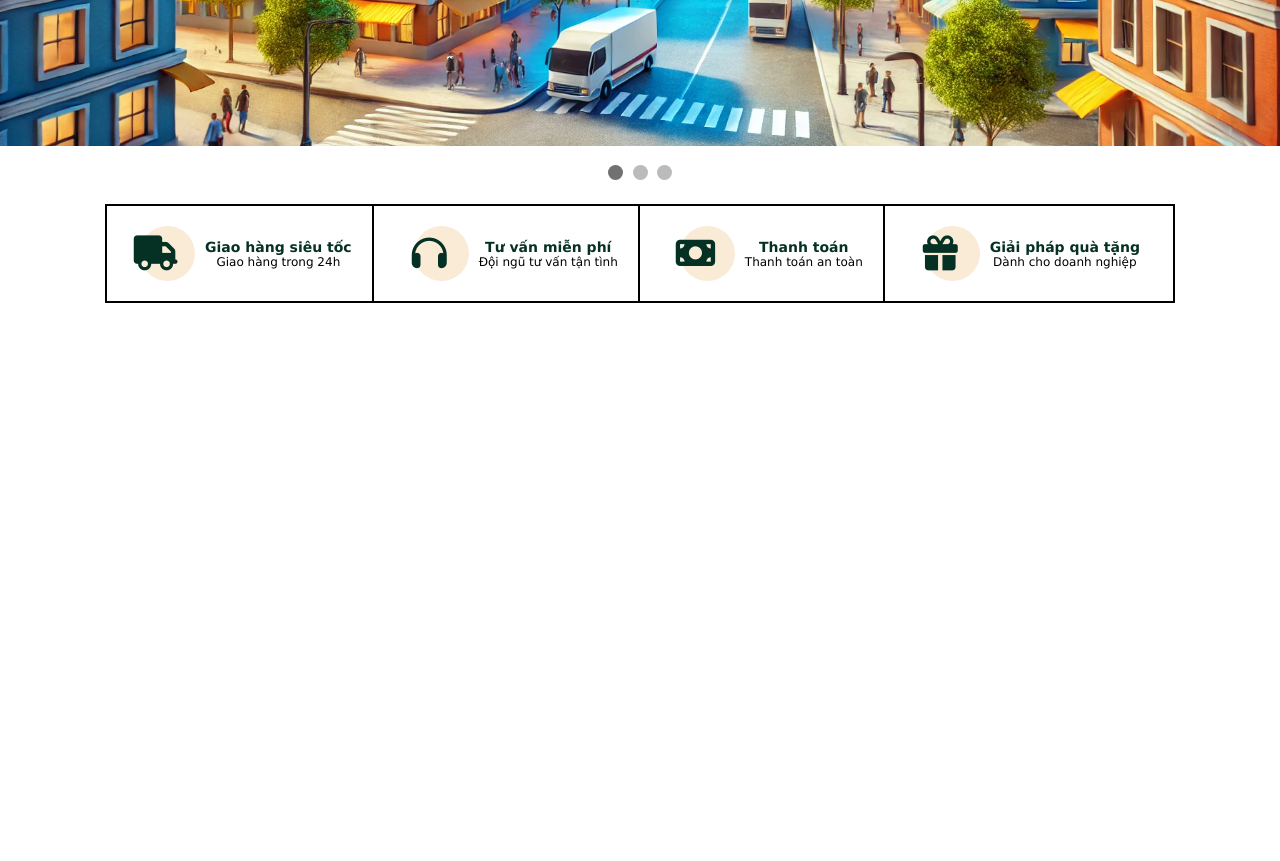
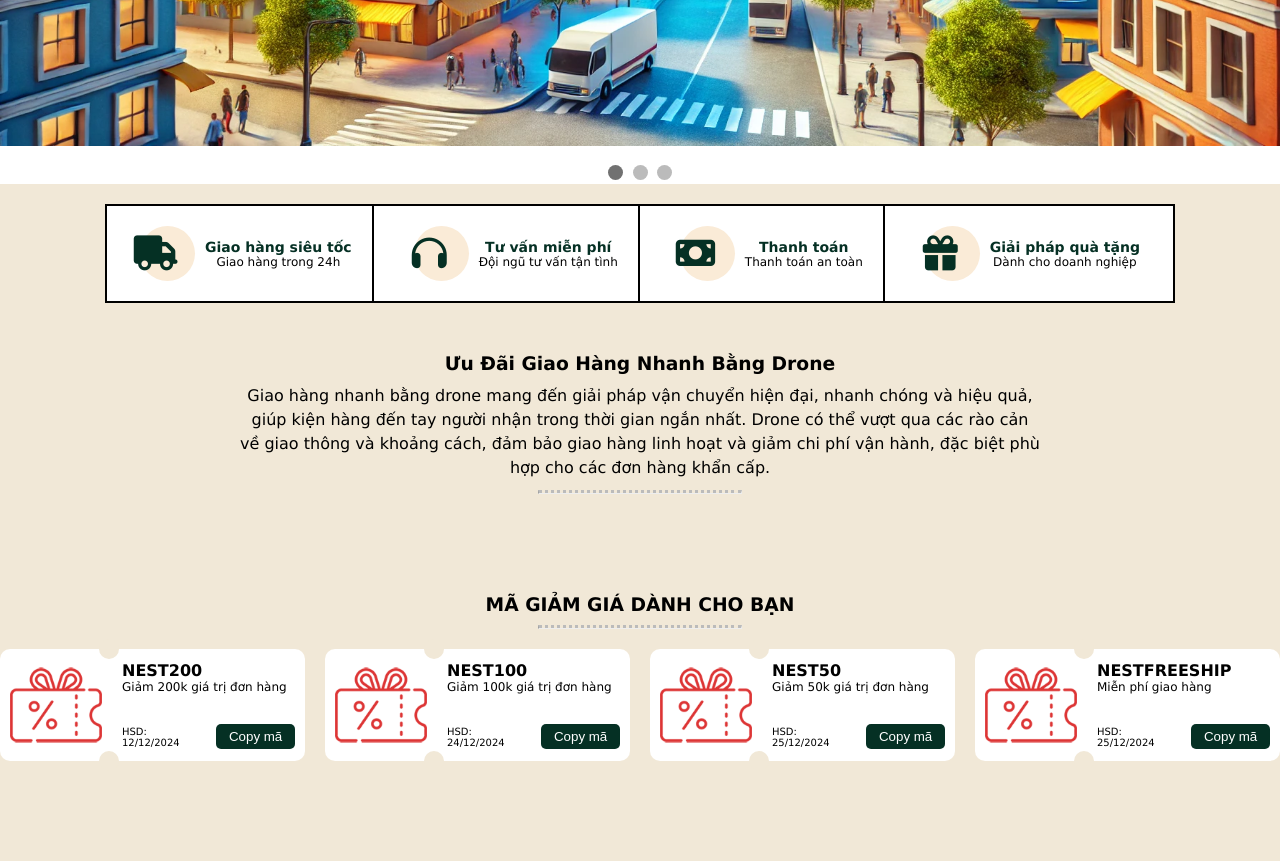
Before and after one commit to Phucduy2501/group3, a plain HTML site: page index.html in a window 1280 px wide. Shown: the part 674-1535 px from the top of the page. Before the commit the page ends 1077 px from the top, so only its background shows below. Drawn offline with Linux system fonts and the light colour scheme.

Commit message:
themgiamgia

```diff
--- a/index.html
+++ b/index.html
@@ -25,11 +25,11 @@
 
     <!-- css  -->
     <link rel="stylesheet" href="./src/css/index.css" />
-
     <link rel="stylesheet" href="./src/css/header.css" />
-
     <link rel="stylesheet" href="./src/css/carousel.css" />
     <link rel="stylesheet" href="./src/css/services.css" />
+    <link rel="stylesheet" href="./src/css/uudai.css" />
+    <link rel="stylesheet" href="./src/css/giamgia.css" />
   </head>
   <body>
     <!-- header -->
@@ -143,7 +143,78 @@
         </div>
       </div>
     </section>
-    <section id=""></section>
+    <section id="banner">
+      <div class="text__banner">
+        <h3>Ưu Đãi Giao Hàng Nhanh Bằng Drone</h3>
+        <p>
+          Giao hàng nhanh bằng drone mang đến giải pháp vận chuyển hiện đại,
+          nhanh chóng và hiệu quả, giúp kiện hàng đến tay người nhận trong thời
+          gian ngắn nhất. Drone có thể vượt qua các rào cản về giao thông và
+          khoảng cách, đảm bảo giao hàng linh hoạt và giảm chi phí vận hành, đặc
+          biệt phù hợp cho các đơn hàng khẩn cấp.
+        </p>
+        <hr class="dotted" />
+      </div>
+      <div class="item"></div>
+    </section>
+    <section id="giamgia">
+      <h3>MÃ GIẢM GIÁ DÀNH CHO BẠN</h3>
+      <hr class="dotted" />
+      <div class="giamgia__item">
+        <div class="item__bg">
+          <div class="tron"></div>
+          <img src="./public/img/img_coupon_1.webp" alt="" />
+          <div class="itembg__rt">
+            <h4>NEST200</h4>
+            <p>Giảm 200k giá trị đơn hàng</p>
+            <div class="content-bottom">
+              <p>HSD: 12/12/2024</p>
+              <button class="copy-btn">Copy mã</button>
+            </div>
+          </div>
+          <div class="tron2"></div>
+        </div>
+        <div class="item__bg">
+          <div class="tron"></div>
+          <img src="./public/img/img_coupon_1.webp" alt="" />
+          <div class="itembg__rt">
+            <h4>NEST100</h4>
+            <p>Giảm 100k giá trị đơn hàng</p>
+            <div class="content-bottom">
+              <p>HSD: 24/12/2024</p>
+              <button class="copy-btn">Copy mã</button>
+            </div>
+          </div>
+          <div class="tron2"></div>
+        </div>
+        <div class="item__bg">
+          <div class="tron"></div>
+          <img src="./public/img/img_coupon_1.webp" alt="" />
+          <div class="itembg__rt">
+            <h4>NEST50</h4>
+            <p>Giảm 50k giá trị đơn hàng</p>
+            <div class="content-bottom">
+              <p>HSD: 25/12/2024</p>
+              <button class="copy-btn">Copy mã</button>
+            </div>
+          </div>
+          <div class="tron2"></div>
+        </div>
+        <div class="item__bg">
+          <div class="tron"></div>
+          <img src="./public/img/img_coupon_1.webp" alt="" />
+          <div class="itembg__rt">
+            <h4>NESTFREESHIP</h4>
+            <p>Miễn phí giao hàng</p>
+            <div class="content-bottom">
+              <p>HSD: 25/12/2024</p>
+              <button class="copy-btn">Copy mã</button>
+            </div>
+          </div>
+          <div class="tron2"></div>
+        </div>
+      </div>
+    </section>
 
     <!--! slider   -->
     <script>
--- /dev/null
+++ b/src/css/giamgia.css
@@ -0,0 +1,89 @@
+#giamgia {
+  background-color: #f1e8d7;
+  padding-bottom: 100px;
+}
+
+#giamgia h3 {
+  margin: 0;
+  text-align: center;
+}
+
+.itembg__rt h4 {
+  margin: 0;
+}
+
+.itembg__rt p {
+  margin: 0;
+  font-size: 12px;
+}
+
+.itembg__rt .content-bottom p {
+  font-size: 10px;
+}
+
+.copy-btn {
+  background-color: #053024;
+  color: white;
+  border: none;
+  width: 80px;
+  height: 25px;
+  border-radius: 5px;
+  cursor: pointer;
+  transition: background-color 0.3s linear;
+}
+
+.copy-btn:hover {
+  background-color: #d0a73c;
+}
+
+.content-bottom {
+  display: flex;
+  gap: 10px;
+  align-items: center;
+  margin-top: 30px;
+}
+
+.item__bg img {
+  width: 92px;
+  height: 92px;
+}
+
+.item__bg {
+  display: flex;
+  gap: 20px;
+  align-items: center;
+  border: none;
+  width: 320px;
+  padding: 10px;
+  border-radius: 10px;
+  background-color: white;
+  position: relative;
+}
+
+.item__bg .tron {
+  width: 20px;
+  height: 20px;
+  background-color: #f1e8d7;
+  position: absolute;
+  top: -10px;
+  left: 99px;
+  border-radius: 50%;
+}
+
+.item__bg .tron2 {
+  width: 20px;
+  height: 20px;
+  background-color: #f1e8d7;
+  position: absolute;
+  bottom: -10px;
+  left: 99px;
+  border-radius: 50%;
+}
+
+.giamgia__item {
+  display: flex;
+  gap: 20px;
+  align-items: center;
+  justify-content: center;
+  margin-top: 20px;
+}
--- a/src/css/services.css
+++ b/src/css/services.css
@@ -1,6 +1,7 @@
 #services {
-  margin-bottom: 100px;
+  padding-bottom: 50px;
   padding-top: 20px;
+  background-color: #f1e8d7;
 }
 
 .giaohang__lf i {
@@ -54,4 +55,5 @@
   width: 1070px;
   /* padding: 20px 0; */
   margin: 0 auto;
+  background-color: white;
 }
--- /dev/null
+++ b/src/css/uudai.css
@@ -0,0 +1,29 @@
+#banner {
+  background-color: #f1e8d7;
+  padding-bottom: 100px;
+}
+
+.text__banner h3 {
+  margin: 0;
+  text-align: center;
+  padding-bottom: 10px;
+}
+
+.text__banner p {
+  font-size: 16px;
+  margin: 0 auto;
+  width: 800px;
+  line-height: 1.5;
+  text-align: center;
+}
+
+.text__banner {
+  text-align: center;
+}
+
+hr.dotted {
+  border-top: 3px dotted #bbb;
+  margin: 0 auto;
+  width: 16%;
+  margin-top: 10px;
+}
```
Also changed, not shown: gioithieu.html (+1 -1 lines), public/img/img_coupon_1.webp (added).
